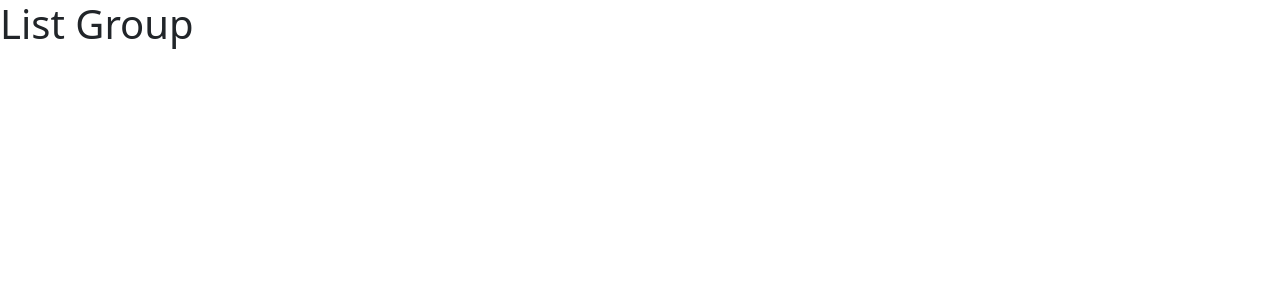
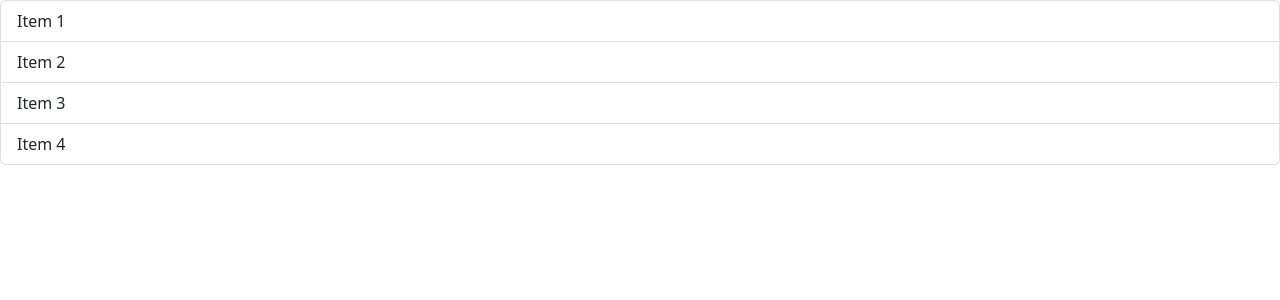
Before and after one commit to DESHIKATHEEKSHANI/react-app, a React (Vite) app: page / in a window 1280 px wide. Shown: the top 300 px of the page. Built offline with nearby package versions, Linux system fonts and the light colour scheme.

Commit message:
feat: update ListGroup component to render a list of items

```diff
--- a/src/components/ListGroup.tsx
+++ b/src/components/ListGroup.tsx
@@ -1,5 +1,12 @@
 function ListGroup() {
-    return <h1>List Group</h1>;
+  return (
+    <ul className="list-group">
+      <li className="list-group-item">Item 1</li>
+      <li className="list-group-item">Item 2</li>
+      <li className="list-group-item">Item 3</li>
+      <li className="list-group-item">Item 4</li>
+    </ul>
+  );
 }
 
 export default ListGroup;
```
